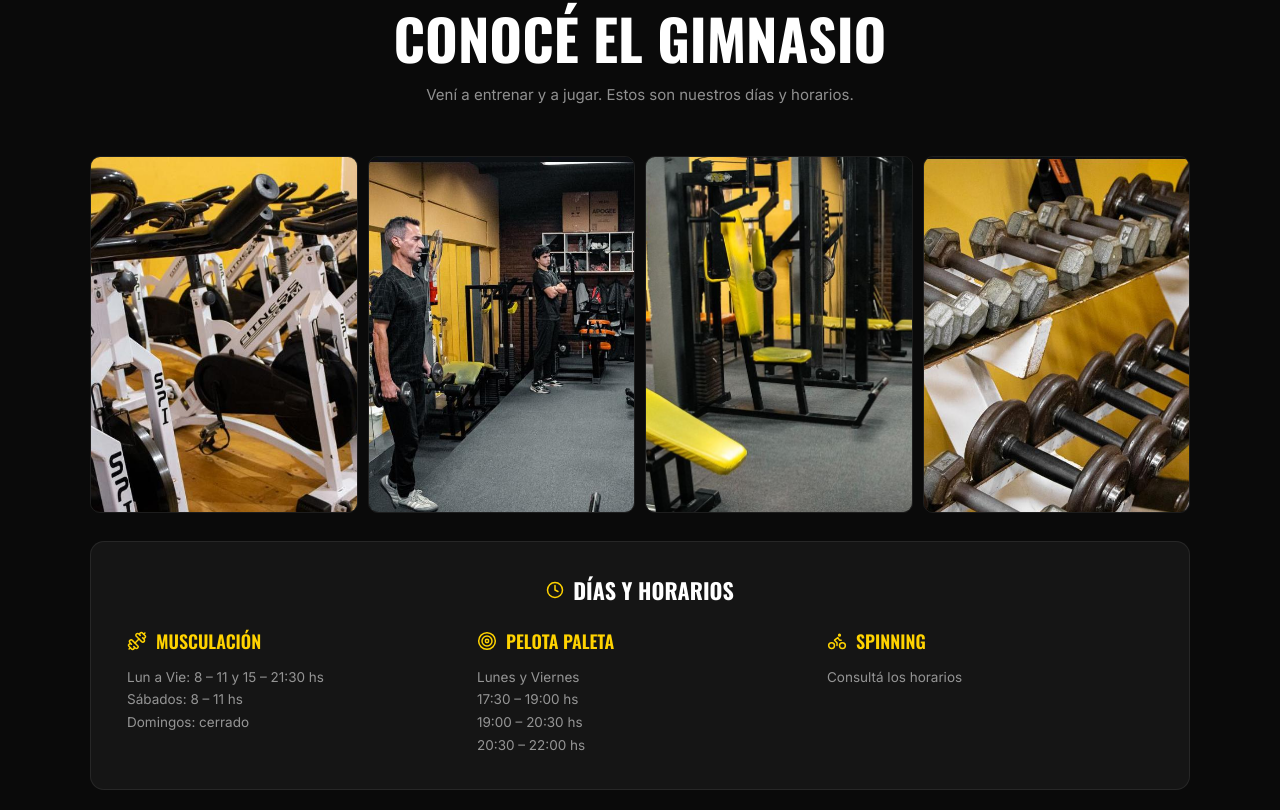
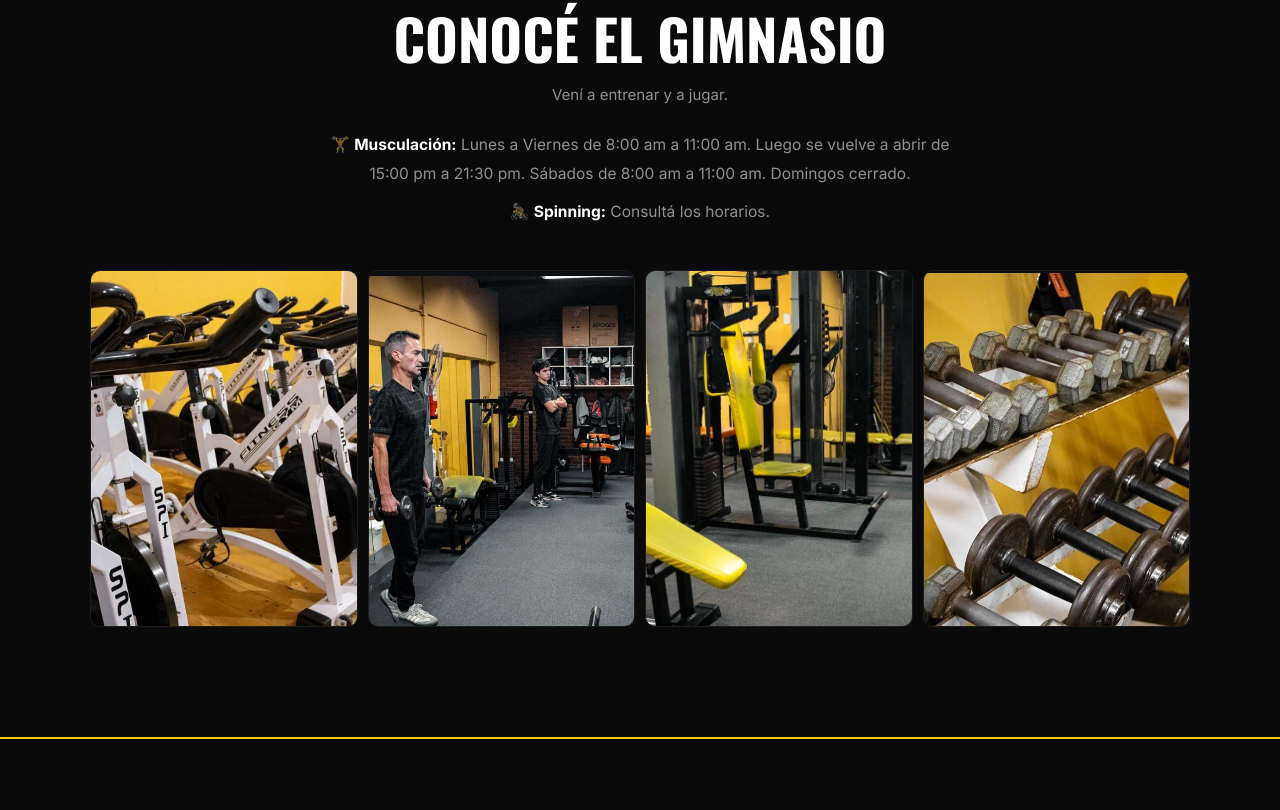
Before and after one commit to ramirogallippi-glitch/trinquetemaldonado, a Next.js app: page / in a window 1280 px wide. Shown: the part 3590-4400 px from the top of the page. Built offline with nearby package versions, Linux system fonts and the light colour scheme.

Commit message:
Horarios como texto bajo Conoce el gimnasio (musculacion y spinning)

```diff
--- a/components/ui/trinquete-landing.tsx
+++ b/components/ui/trinquete-landing.tsx
@@ -383,8 +383,19 @@ function GaleriaSection() {
   return (
     <section id="galeria" style={{ padding: isMobile ? "72px 20px" : "110px 40px", background: C.negro }}>
       <div style={{ maxWidth: 1100, margin: "0 auto" }}>
-        <SectionTitle eyebrow="El lugar" title="Conocé el gimnasio" sub="Vení a entrenar y a jugar. Estos son nuestros días y horarios." />
-        <div style={{ display: "grid", gridTemplateColumns: isMobile ? "1fr 1fr" : "repeat(4, 1fr)", gap: 10, marginBottom: 28 }}>
+        <SectionTitle eyebrow="El lugar" title="Conocé el gimnasio" sub="Vení a entrenar y a jugar." />
+
+        {/* Horarios en texto */}
+        <div style={{ textAlign: "center", maxWidth: 640, margin: "-26px auto 44px" }}>
+          <p style={{ fontFamily: inter, fontSize: isMobile ? 14 : 15.5, color: C.gris, lineHeight: 1.9, marginBottom: 8 }}>
+            🏋️ <strong style={{ color: C.blanco }}>Musculación:</strong> Lunes a Viernes de 8:00 am a 11:00 am. Luego se vuelve a abrir de 15:00 pm a 21:30 pm. Sábados de 8:00 am a 11:00 am. Domingos cerrado.
+          </p>
+          <p style={{ fontFamily: inter, fontSize: isMobile ? 14 : 15.5, color: C.gris, lineHeight: 1.9 }}>
+            🚴 <strong style={{ color: C.blanco }}>Spinning:</strong> Consultá los horarios.
+          </p>
+        </div>
+
+        <div style={{ display: "grid", gridTemplateColumns: isMobile ? "1fr 1fr" : "repeat(4, 1fr)", gap: 10 }}>
           {fotos.map((f, i) => (
             <motion.div key={i} initial={{ opacity: 0, scale: 0.95 }} whileInView={{ opacity: 1, scale: 1 }} viewport={{ once: true }} transition={{ duration: 0.4, delay: i * 0.05 }}
               style={{ aspectRatio: "3/4", overflow: "hidden", borderRadius: 10, border: `1px solid ${C.cardBorde}` }}>
@@ -392,32 +403,6 @@ function GaleriaSection() {
             </motion.div>
           ))}
         </div>
-
-        {/* Días y horarios */}
-        <motion.div initial={{ opacity: 0, y: 20 }} whileInView={{ opacity: 1, y: 0 }} viewport={{ once: true }} transition={{ duration: 0.5 }}
-          style={{ background: C.card, border: `1px solid ${C.cardBorde}`, borderRadius: 14, padding: isMobile ? "24px 20px" : "32px 36px" }}>
-          <div style={{ display: "flex", alignItems: "center", justifyContent: "center", gap: 9, marginBottom: 22 }}>
-            <Clock size={18} color={C.amarillo} />
-            <h3 style={{ fontFamily: oswald, fontSize: 22, fontWeight: 700, textTransform: "uppercase", color: C.blanco }}>Días y horarios</h3>
-          </div>
-          <div style={{ display: "grid", gridTemplateColumns: isMobile ? "1fr" : "repeat(3, 1fr)", gap: isMobile ? 18 : 24 }}>
-            {[
-              { icon: Dumbbell, nombre: "Musculación", lineas: ["Lun a Vie: 8 – 11 y 15 – 21:30 hs", "Sábados: 8 – 11 hs", "Domingos: cerrado"] },
-              { icon: Target, nombre: "Pelota Paleta", lineas: ["Lunes y Viernes", "17:30 – 19:00 hs", "19:00 – 20:30 hs", "20:30 – 22:00 hs"] },
-              { icon: Bike, nombre: "Spinning", lineas: ["Consultá los horarios"] },
-            ].map(({ icon: Icon, nombre, lineas }) => (
-              <div key={nombre}>
-                <div style={{ display: "flex", alignItems: "center", gap: 9, marginBottom: 12 }}>
-                  <Icon size={20} color={C.amarillo} strokeWidth={1.8} />
-                  <p style={{ fontFamily: oswald, fontSize: 18, fontWeight: 600, textTransform: "uppercase", color: C.amarillo }}>{nombre}</p>
-                </div>
-                {lineas.map(l => (
-                  <p key={l} style={{ fontFamily: inter, fontSize: 13.5, color: C.gris, lineHeight: 1.7 }}>{l}</p>
-                ))}
-              </div>
-            ))}
-          </div>
-        </motion.div>
       </div>
     </section>
   )
```
